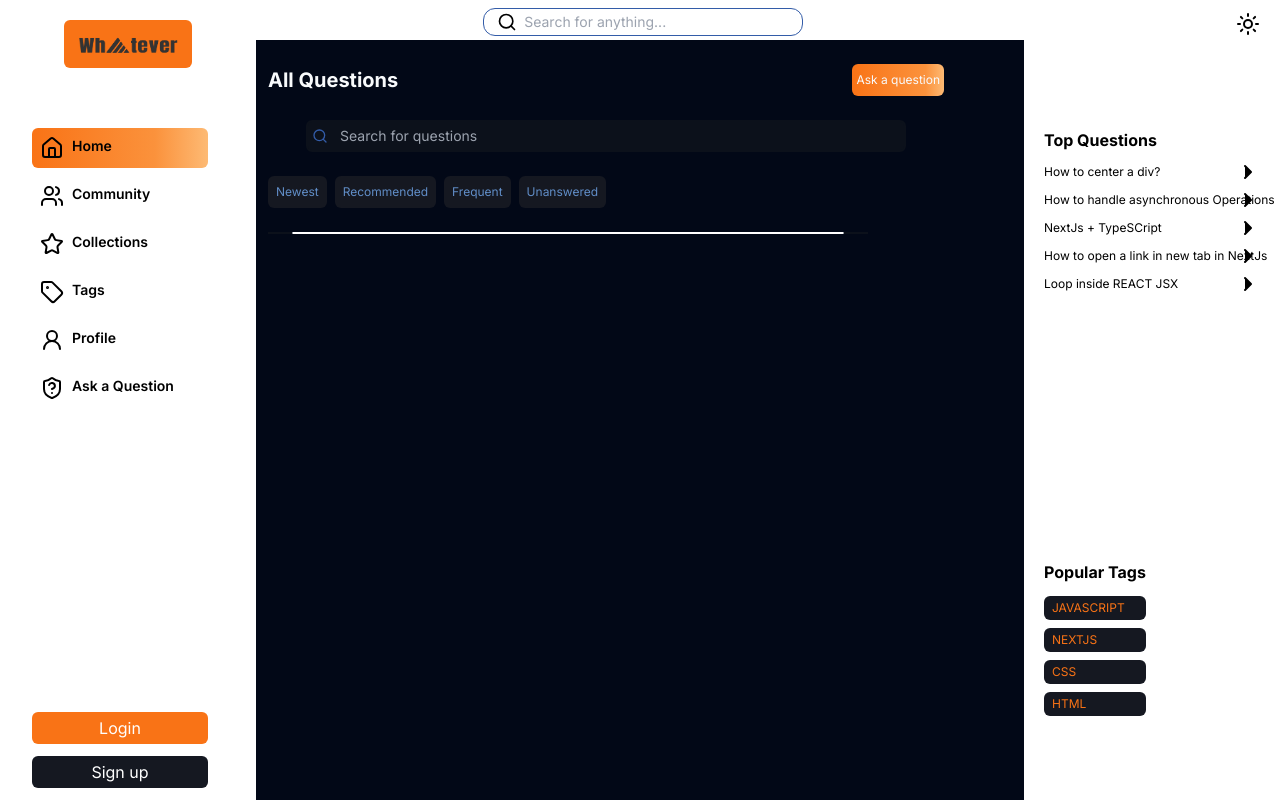
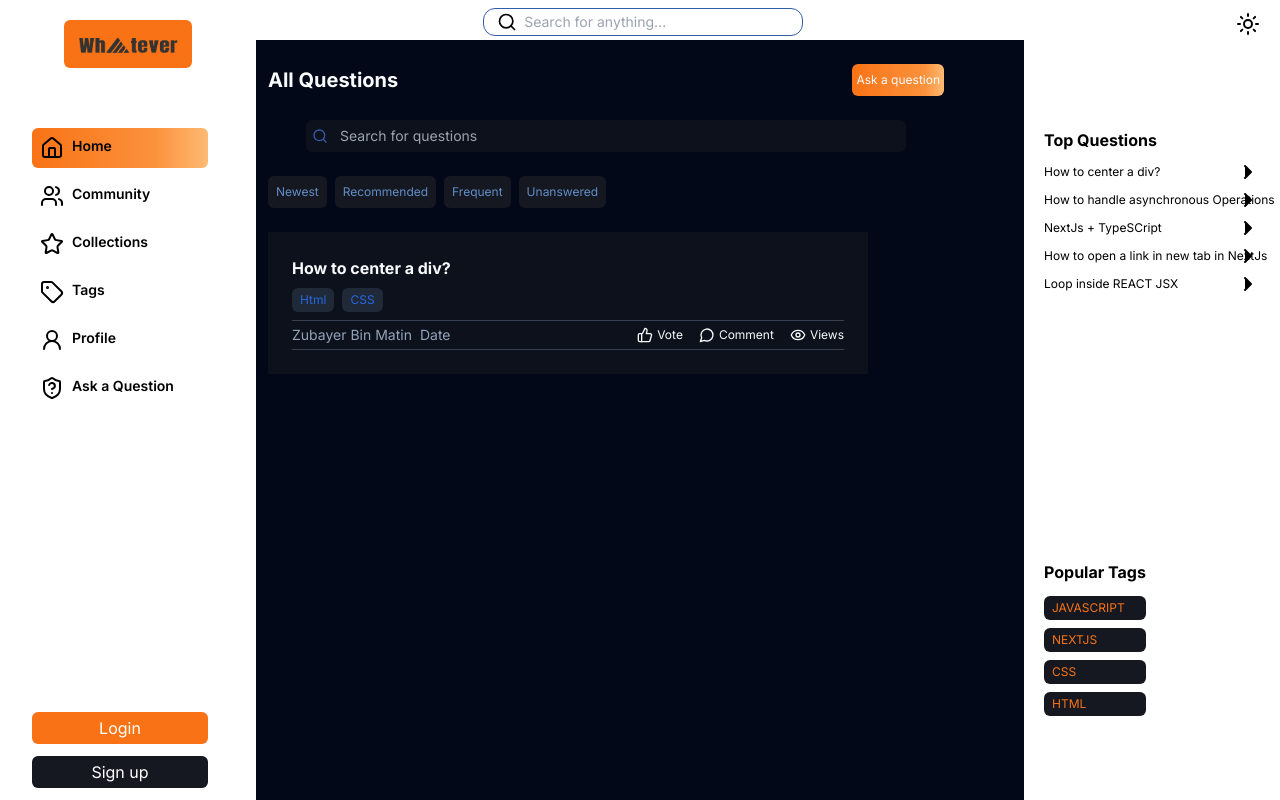
Before and after one commit to Developer095/proj-two, a Next.js app: page / in a window 1280 px wide. Built offline with nearby package versions, Linux system fonts and the light colour scheme.

Commit message:
Updated homepage

```diff
--- a/app/(default)/(home)/page.tsx
+++ b/app/(default)/(home)/page.tsx
@@ -1,6 +1,6 @@
 import { House } from "lucide-react";
 import React from "react";
-import { Search } from "lucide-react";
+import { Search, ThumbsUp, MessageCircle, Eye } from "lucide-react";
 
 const Home = () => {
   return (
@@ -45,16 +45,42 @@ const Home = () => {
         </ul>
       </div>
 
-      <div className="w-[600px] bg-[#0c111b]">
-        <div className="m-6">
-          <p id="heading"></p>
-          <ul id="language"></ul>
-          <div className="border border-b-white border-t-white">
-            <span id="user"></span>
-            <ul>
-              <li></li>
-              <li></li>
-              <li></li>
+      <div className="mt-6 w-[600px] bg-[#0c111b]">
+        <div className="p-6">
+          <p id="heading" className="font-bold">
+            How to center a div?
+          </p>
+          <ul
+            id="language"
+            className="mb-2 mt-2 flex gap-2 text-xs text-[#2567e1]"
+          >
+            <li className="rounded-md bg-gray-800 px-2 py-1">Html</li>
+            <li className="rounded-md bg-gray-800 px-2 py-1">CSS</li>
+          </ul>
+          <div className="flex items-center justify-between border-b border-t border-gray-700 pb-1 pt-1">
+            <span id="user" className="flex gap-2 text-sm text-[#94a3b8]">
+              <p>Zubayer Bin Matin</p>
+              <p>Date</p>
+            </span>
+            <ul className="flex gap-3">
+              <li>
+                <span className="flex items-center text-xs">
+                  <ThumbsUp className="h-4" />
+                  <p>Vote</p>
+                </span>
+              </li>
+              <li>
+                <span className="flex items-center text-xs">
+                  <MessageCircle className="h-4" />
+                  <p>Comment</p>
+                </span>
+              </li>
+              <li>
+                <span className="flex items-center text-xs">
+                  <Eye className="h-4" />
+                  <p>Views</p>
+                </span>
+              </li>
             </ul>
           </div>
         </div>
```
